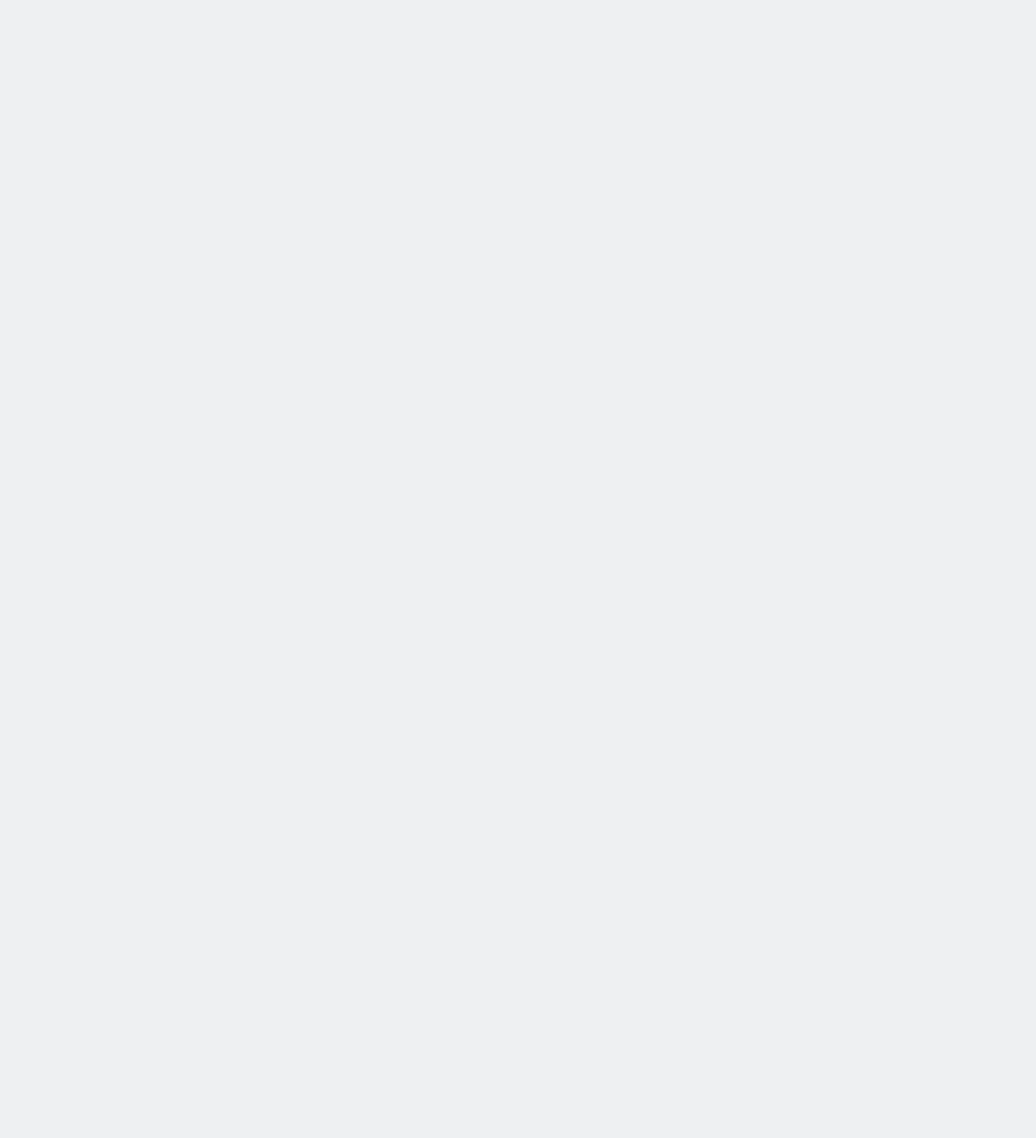
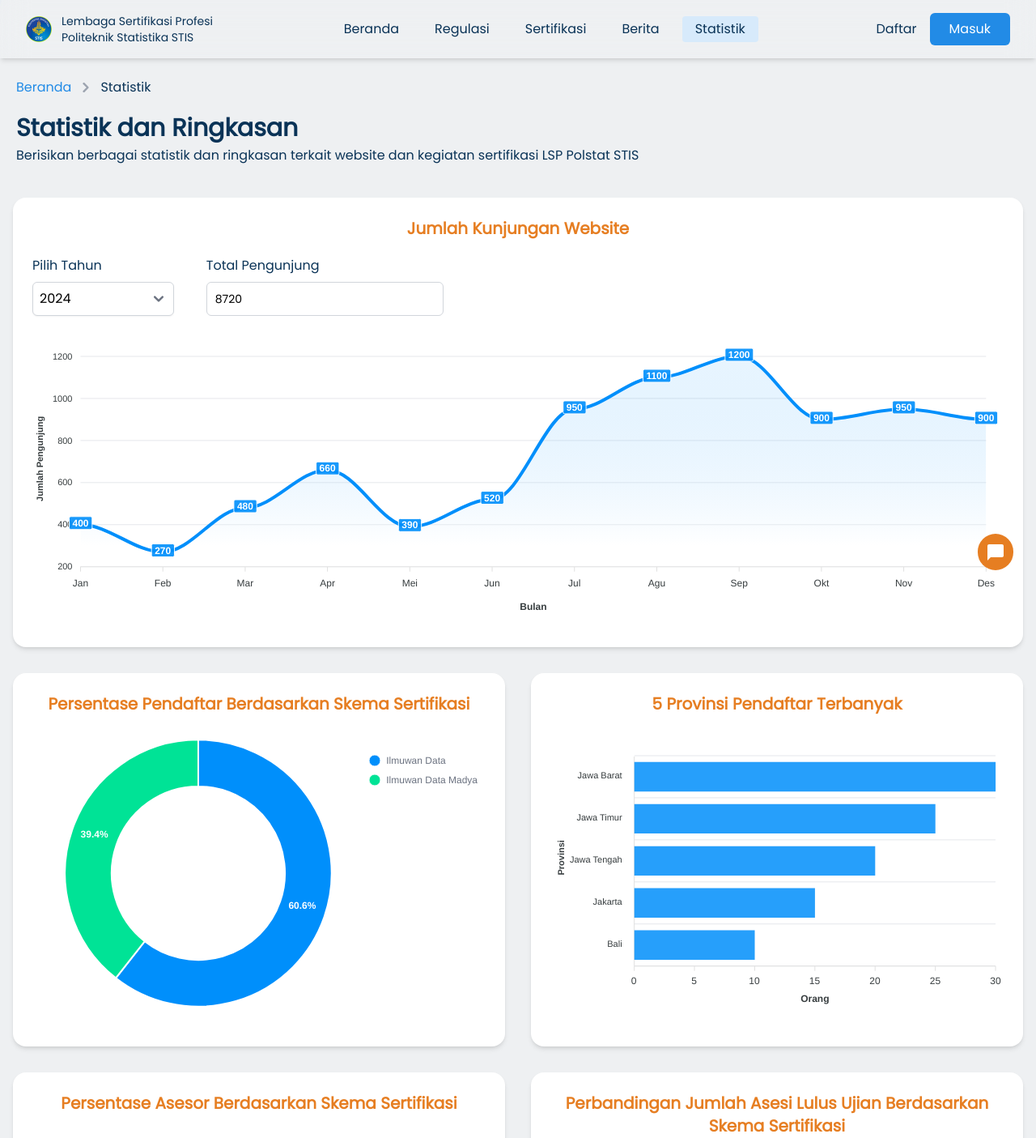
Before and after one commit to alfiansyrff/lsp-stis, a React (Vite) app: page /statistik in a window 1280 px wide. Before the commit this address had no page. Shown: the top 1405 px of the page at 81% size. Before the commit the page ends 800 px from the top, so only its background shows below. Built offline with nearby package versions, Linux system fonts and the light colour scheme.

Commit message:
feat: statistik page

```diff
--- a/src/App.jsx
+++ b/src/App.jsx
@@ -22,6 +22,7 @@ import DetailSertifikasi from './pages/admin/DetailSertifikasi';
 import Ujian from './pages/admin/Ujian';
 import Profile from './pages/admin/Profile';
 import Register from './pages/guest/Register';
+import Statistik from './pages/guest/Statistik';
 
 
 
@@ -36,6 +37,7 @@ function App() {
           <Route path="/berita" element={<Berita />} />
           <Route path="/sertifikasi" element={<Sertifikasi />} />
           <Route path="/regulasi" element={<Reguilasi />} />
+          <Route path="/statistik" element={<Statistik />} />
           <Route path="/berita/detail/:title" element={<DetailBerita />} />
           <Route path='/user' element={<DashboardUser />} />
           <Route path='/user/sertifikasi' element={<SertifikasiUser />} />
--- a/src/components/Navbar/index.jsx
+++ b/src/components/Navbar/index.jsx
@@ -66,14 +66,14 @@ function Navbar() {
         <Link to="/" className="flex items-center space-x-3">
           <img src={baseUrl + 'image/logo.png'} className="h-8" alt="STIS Logo" />
           <span className={`text-sm lg:text-base ${isHomePage && !scrolled ? 'text-white' : 'text-ternaryBlue'}`}>
-            <p className="mb-0">
+            <p className="mb-0 text-sm">
               Lembaga Sertifikasi Profesi <br className="lg:hidden" /> <span className="block">Politeknik Statistika STIS</span>
             </p>
           </span>
         </Link>
 
         {/* Navigation Links */}
-        <ul className="hidden md:flex space-x-4 items-center">
+        <ul className="hidden md:flex space-x-3 items-center">
           <li>
             <Link to="/" className={getLinkClass('/')}>Beranda</Link>
           </li>
@@ -85,6 +85,9 @@ function Navbar() {
           </li>
           <li>
             <Link to="/berita" className={getLinkClass('/berita')}>Berita</Link>
+          </li>
+          <li>
+            <Link to="/statistik" className={getLinkClass('/statistik')}>Statistik</Link>
           </li>
         </ul>
 
@@ -156,6 +159,9 @@ function Navbar() {
           <li>
             <Link to="/berita" className={getLinkClass('/berita')}>Berita</Link>
           </li>
+          <li>
+            <Link to="/statistik" className={getLinkClass('/statistik')}>Statistik</Link>
+          </li>
           {isLoggedIn ? (
             <>
               <li>
--- /dev/null
+++ b/src/pages/guest/Statistik.jsx
@@ -0,0 +1,243 @@
+import React, { useState, useEffect } from 'react';
+import GuestLayout from '../layout/GuestLayout';
+import BreadCrumbs from '../../components/Breadcrumbs';
+import TitlePage from '../../components/TitlePage';
+import Chart from 'react-apexcharts';
+
+function Statistik() {
+  const links = [
+    { label: 'Beranda', href: '/' },
+    { label: 'Statistik', href: null },
+  ];
+
+  const years = [2024, 2023, 2022];
+
+  const [selectedYear, setSelectedYear] = useState(2024);
+  const [visitorData, setVisitorData] = useState([]);
+
+  // Example visitor data for different years
+  const visitorDataByYear = {
+    2024: [400, 270, 480, 660, 390, 520, 950, 1100, 1200, 900, 950, 900],
+    2023: [300, 600, 400, 500, 550, 780, 655, 1000, 1100, 1200, 850, 900],
+    2022: [300, 500, 600, 400, 700, 800, 750, 900, 1000, 1100, 1050, 1200],
+  };
+
+  useEffect(() => {
+    // Fetch or set the initial visitor data based on selected year
+    setVisitorData(visitorDataByYear[selectedYear]);
+  }, [selectedYear]);
+
+  // Function to handle year dropdown change
+  const handleYearChange = (event) => {
+    setSelectedYear(parseInt(event.target.value));
+  };
+
+  // Define the options for the line chart
+  const lineChartOptions = {
+    chart: {
+      type: 'area',
+      toolbar: {
+        show: false,
+      },
+    },
+    stroke: {
+      curve: 'smooth',
+    },
+    fill: {
+      type: "gradient",
+      gradient: {
+        shadeIntensity: 1,
+        opacityFrom: 0.3,
+        opacityTo: 0.5,
+        stops: [0, 90, 100]
+      }
+    },
+    xaxis: {
+      title: {
+        text: 'Bulan',
+      },
+      categories: [
+        'Jan', 'Feb', 'Mar', 'Apr', 'Mei', 'Jun',
+        'Jul', 'Agu', 'Sep', 'Okt', 'Nov', 'Des'
+      ],
+    },
+    yaxis: {
+      title: {
+        text: 'Jumlah Pengunjung',
+      },
+    },
+  };
+
+  // Series for the line chart
+  const lineChartSeries = [
+    {
+      name: 'Pengunjung',
+      data: visitorData,
+    },
+  ];
+
+
+  // Define the data and options for the donut chart
+  const donutChartOptions = {
+    chart: {
+      type: 'donut',
+    },
+    labels: ['Ilmuwan Data', 'Ilmuwan Data Madya'],
+    responsive: [{
+      breakpoint: 480,
+      options: {
+        chart: {
+          width: 300
+        },
+        legend: {
+          position: 'bottom'
+        }
+      }
+    }]
+  };
+
+  const donutChartSeries = [40, 26];
+
+   // Define the data and options for the donut chart
+   const donutChartOptions2 = {
+    chart: {
+      type: 'donut',
+    },
+    labels: ['Ilmuwan Data', 'Ilmuwan Data Madya'],
+    responsive: [{
+      breakpoint: 480,
+      options: {
+        chart: {
+          width: 300
+        },
+        legend: {
+          position: 'bottom'
+        }
+      }
+    }]
+  };
+
+  const donutChartSeries2 = [10, 9];
+
+  // Define the data and options for the horizontal bar chart
+  const barChartOptions = {
+    chart: {
+      type: 'bar',
+      toolbar: {
+        show: false
+      }
+    },
+    plotOptions: {
+      bar: {
+        horizontal: true
+      }
+    },
+    dataLabels: {
+      enabled: false
+    },
+    xaxis: {
+      title: {
+        text: 'Orang'
+      },
+      categories: ['Jawa Barat', 'Jawa Timur', 'Jawa Tengah', 'Jakarta', 'Bali']
+    },
+    yaxis: {
+      title: {
+        text: 'Provinsi'
+      }
+    }
+  };
+
+  const barChartSeries = [{
+    name: 'Pendaftar',
+    data: [30, 25, 20, 15, 10] // Example data
+  }];
+
+  const stackedBarOptions = {
+    chart: {
+      type: 'bar',
+      stacked: true,
+      toolbar: {
+        show: false,
+      },
+    },
+    plotOptions: {
+      bar: {
+        horizontal: true,
+      },
+    },
+    xaxis: {
+      categories: ['Ilmuwan Data', 'Ilmuwan Data Madya'],
+
+    },
+
+  };
+
+  const stackedBarSeries = [
+    {
+      name: 'Lulus',
+      data: [25, 18], // Example data for Ilmuwan Data and Ilmuwan Data Madya
+    },
+    {
+      name: 'Tidak Lulus',
+      data: [15, 8], // Example data for Ilmuwan Data and Ilmuwan Data Madya
+    }
+  ];
+
+
+  return (
+    <GuestLayout>
+      <BreadCrumbs links={links} />
+      <TitlePage title={'Statistik dan Ringkasan'} desc={'Berisikan berbagai statistik dan ringkasan terkait website dan kegiatan sertifikasi LSP Polstat STIS'} />
+
+      <div className='grid grid-cols-1 md:grid-cols-2 gap-8 max-w-7xl mx-auto px-4 my-10'>
+
+        <div className="bg-white col-span-1 md:col-span-2 rounded-2xl p-6 shadow-md">
+          <h2 className="font-bold mb-4 text-primaryOrange text-center text-xl mb-5">Jumlah Kunjungan Website</h2>
+          <div className='flex flex-col md:flex-row items-center gap-2 md:gap-10 my-5'>
+            <div className=''>
+              <label className='text-ternaryBlue' id='tahunContainer' htmlFor="tahun">Pilih Tahun</label>
+              <select id='tahun' value={selectedYear} onChange={handleYearChange} className='mt-2 w-full border-gray-300 rounded-md shadow-sm p-2'>
+                {years.map((year) => (
+                  <option key={year} value={year}>
+                    {year}
+                  </option>
+                ))}
+              </select>
+            </div>
+            <div className=''>
+              <label className='text-ternaryBlue' id='pengunjungContainer' htmlFor="pengunjung">Total Pengunjung</label>
+              <input type="text" id="pengunjung" className="mt-2 border-gray-300 text-sm rounded-md block p-2.5 hover:cursor-not-allowed" value={visitorData.reduce((acc, curr) => acc + curr, 0)} disabled/>
+            </div>
+          </div>
+          <Chart options={lineChartOptions} series={lineChartSeries} type="area" height={350} />
+        </div>
+
+        <div className="bg-white rounded-2xl p-6 shadow-md">
+          <h2 className="font-bold mb-4 text-primaryOrange text-center text-xl mb-5">Persentase Pendaftar Berdasarkan Skema Sertifikasi</h2>
+          <Chart options={donutChartOptions} series={donutChartSeries} type="donut" height={350} />
+        </div>
+
+
+        <div className="bg-white rounded-2xl p-6 shadow-md">
+          <h2 className="font-bold mb-4 text-primaryOrange text-center text-xl mb-5">5 Provinsi Pendaftar Terbanyak</h2>
+          <Chart options={barChartOptions} series={barChartSeries} type="bar" height={350} />
+        </div>
+
+        <div className="bg-white rounded-2xl p-6 shadow-md">
+          <h2 className="font-bold mb-4 text-primaryOrange text-center text-xl mb-5">Persentase Asesor Berdasarkan Skema Sertifikasi</h2>
+          <Chart options={donutChartOptions2} series={donutChartSeries2} type="donut" height={350} />
+
+        </div>
+
+        <div className="bg-white rounded-2xl p-6 shadow-md">
+          <h2 className="font-bold mb-4 text-primaryOrange text-center text-xl mb-5">Perbandingan Jumlah Asesi Lulus Ujian Berdasarkan Skema Sertifikasi</h2>
+          <Chart options={stackedBarOptions} series={stackedBarSeries} type="bar" height={350} />
+
+        </div>
+      </div>
+    </GuestLayout>
+  );
+}
+
+export default Statistik;
```
Also changed, not shown: src/pages/guest/Home.jsx (+0 -41 lines).
